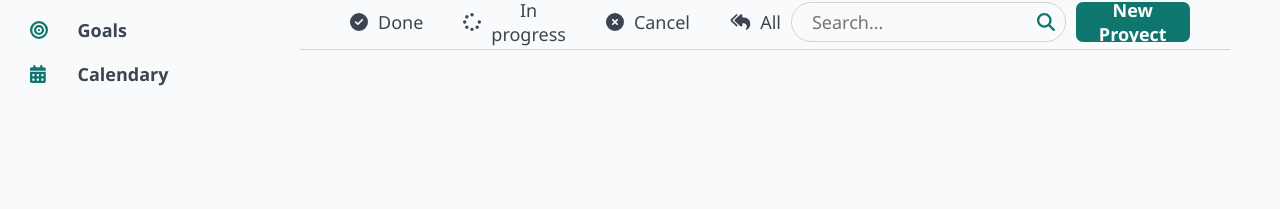
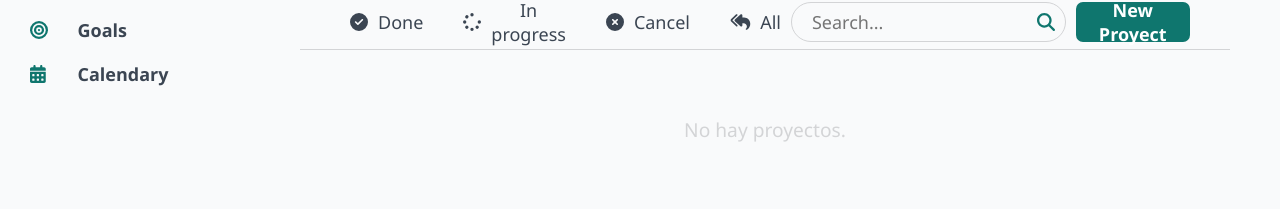
Before and after one commit to AldrhymNino/StackPro, a React (Vite) app: page /proyects in a window 1280 px wide. Shown: the part 224-433 px from the top of the page. Built offline with nearby package versions, Linux system fonts and the light colour scheme.

Commit message:
funcionalidad de los filtros terminada

```diff
--- a/src/features/Openproyect/Openproyect.jsx
+++ b/src/features/Openproyect/Openproyect.jsx
@@ -29,7 +29,13 @@ const Openproyect = () => {
         const updatedTasks = proyect.tasks.map(task =>
             task.id === id ? { ...task, done: !task.done } : task
         );
+
         const updatedproyect = { ...proyect, tasks: updatedTasks };
+
+        const allTaskTrue = updatedTasks.every(task => task.done);
+
+        updatedproyect.completed = allTaskTrue;
+
         dispatch({ type: 'update', payload: updatedproyect});
     }
 
--- a/src/pages/Proyects/Proyects.jsx
+++ b/src/pages/Proyects/Proyects.jsx
@@ -17,7 +17,7 @@ import styles from './proyects.module.css';
 
 const Proyects = () => {
   const { state } = useStorageProyects();
-    const [ filterProyects, setFilterProyects ] = useState('all');
+  const [filterProyects, setFilterProyects] = useState("all");
   const location = useLocation();
   const navigate = useNavigate();
   const path = location.pathname;
@@ -30,45 +30,70 @@ const Proyects = () => {
     setFilterProyects(valueFilter);
   };
 
+  // 🔥 Generamos la lista filtrada antes del render
+  const filteredProyects = state
+    ?.map((proyect) => {
+      const totalTasks = proyect.tasks?.length || 0;
+      const completedTasks = proyect.tasks?.filter((t) => t.done).length || 0;
+      const progress = totalTasks > 0 ? (completedTasks / totalTasks) * 100 : 0;
+
+      return { ...proyect, progress, totalTasks, completedTasks };
+    })
+    ?.filter((proyect) => {
+      if (filterProyects === "all") return true;
+      if (filterProyects === "done") return proyect.completed;
+      if (filterProyects === "progress") return proyect.progress < 100 && proyect.progress > 0;
+      if (filterProyects === "cancel") return proyect.tasks?.length === 0; // ejemplo extra
+      return true;
+    });
 
   return (
     <div className={styles["proyects"]}>
       <h1>Proyects</h1>
-            <div className={styles['nav-proyects']}>
-                <div className={styles['category-actions']}>
-                    <Button ghost handle={ () => handleFilter('done')}><FontAwesomeIcon className={styles['icon']} icon={faCheckCircle} /><div>Done</div></Button>
-                    <Button ghost handle={ () => handleFilter('progress')}><FontAwesomeIcon className={styles['icon']} icon={faSpinner} /> <div>In progress</div></Button>
-                    <Button ghost handle={ () => handleFilter('cancel')}><FontAwesomeIcon className={styles['icon']} icon={faCircleXmark} /> <div>Cancel</div></Button>
-                    <Button ghost handle={ () => handleFilter('all')}><FontAwesomeIcon className={styles['icon']} icon={faReplyAll} /> <div>All</div></Button>
+
+      <div className={styles["nav-proyects"]}>
+        <div className={styles["category-actions"]}>
+          <Button ghost handle={() => handleFilter("done")}>
+            <FontAwesomeIcon className={styles["icon"]} icon={faCheckCircle} />
+            <div>Done</div>
+          </Button>
+          <Button ghost handle={() => handleFilter("progress")}>
+            <FontAwesomeIcon className={styles["icon"]} icon={faSpinner} />
+            <div>In progress</div>
+          </Button>
+          <Button ghost handle={() => handleFilter("cancel")}>
+            <FontAwesomeIcon className={styles["icon"]} icon={faCircleXmark} />
+            <div>Cancel</div>
+          </Button>
+          <Button ghost handle={() => handleFilter("all")}>
+            <FontAwesomeIcon className={styles["icon"]} icon={faReplyAll} />
+            <div>All</div>
+          </Button>
         </div>
-                <div className={styles['container-actions']}>
+
+        <div className={styles["container-actions"]}>
           <Search />
           <Button primary handle={() => navigate(`${path}/create`)}>New Proyect</Button>
         </div>
       </div>
+
       <div className={styles["proyects_list"]}>
-                {state && state.map(proyect => {
-
-                    const totalTasks = proyect.tasks?.length || 0;
-                    const completedTasks = proyect.tasks?.filter((t) => t.done).length || 0;
-                    const progress = totalTasks > 0 ? (completedTasks / totalTasks) * 100 : 0;
-
-                    if(filterProyects === 'all') {
-                        return <ProyectCard key={proyect.id} proyect={proyect} openProyect={openProyect} progress={progress} />;
-                    }
-
-                    if(filterProyects === 'done' && progress === 100) {
-                        return <ProyectCard key={proyect.id} proyect={proyect} openProyect={openProyect} progress={progress} />;
-                    }
-
-                    if(filterProyects === 'progress' && progress < 100) {
-                        return <ProyectCard key={proyect.id} proyect={proyect} openProyect={openProyect} progress={progress} />;
-                    }
-
-                })}
+        {filteredProyects?.length > 0 ? (
+          filteredProyects.map((proyect) => (
+            <ProyectCard
+              key={proyect.id}
+              proyect={proyect}
+              openProyect={openProyect}
+              progress={proyect.progress}
+            />
+          ))
+        ) : (
+          <div className={styles["notProyect"]}>No hay proyectos.</div>
+        )}
       </div>
     </div>
-    )
+  );
 };
 
+
 export { Proyects };
--- a/src/pages/Proyects/components/proyectCard.jsx
+++ b/src/pages/Proyects/components/proyectCard.jsx
@@ -7,7 +7,7 @@ const ProyectCard = ({ proyect, openProyect, progress }) => {
         <div onClick={() => openProyect(proyect)} className={styles.card} key={proyect.id} role="article" aria-labelledby="projectTitle2">
             <header className={styles.cardHeader}>
                 <h3 id="projectTitle2" className={styles.title}>{proyect.title}</h3>
-                <span className={styles.badge} aria-label="plan">{ progress < 100 ? 'Progress' : ' Done' }</span>
+                <span className={styles.badge} aria-label="plan">{ progress < 100 && progress > 2 ? 'Progress' : progress === 100 ? ' Done' : 'Creado' }</span>
             </header>
 
             <p className={styles.description}>
--- a/src/pages/Proyects/proyects.module.css
+++ b/src/pages/Proyects/proyects.module.css
@@ -7,6 +7,10 @@
   grid-template-columns: repeat(auto-fill, minmax(300px, 1fr));
   gap: 1.5rem;
   padding: 1rem;
+}
+
+.proyects_list > .notProyect {
+  grid-column: 1 / -1;
 }
 
 /* Nav Bar */
@@ -38,3 +42,13 @@
     align-items: center;
     gap: 10px;
 }
+
+/* Not proyects */
+.notProyect {
+    width: 100%;
+    display: block;
+    text-align: center;
+    font-size: 1.2rem;
+    color: var(--background2);
+    margin-top: 30px;
+}
```
Lines whose indentation alone changed are shown as unchanged.
